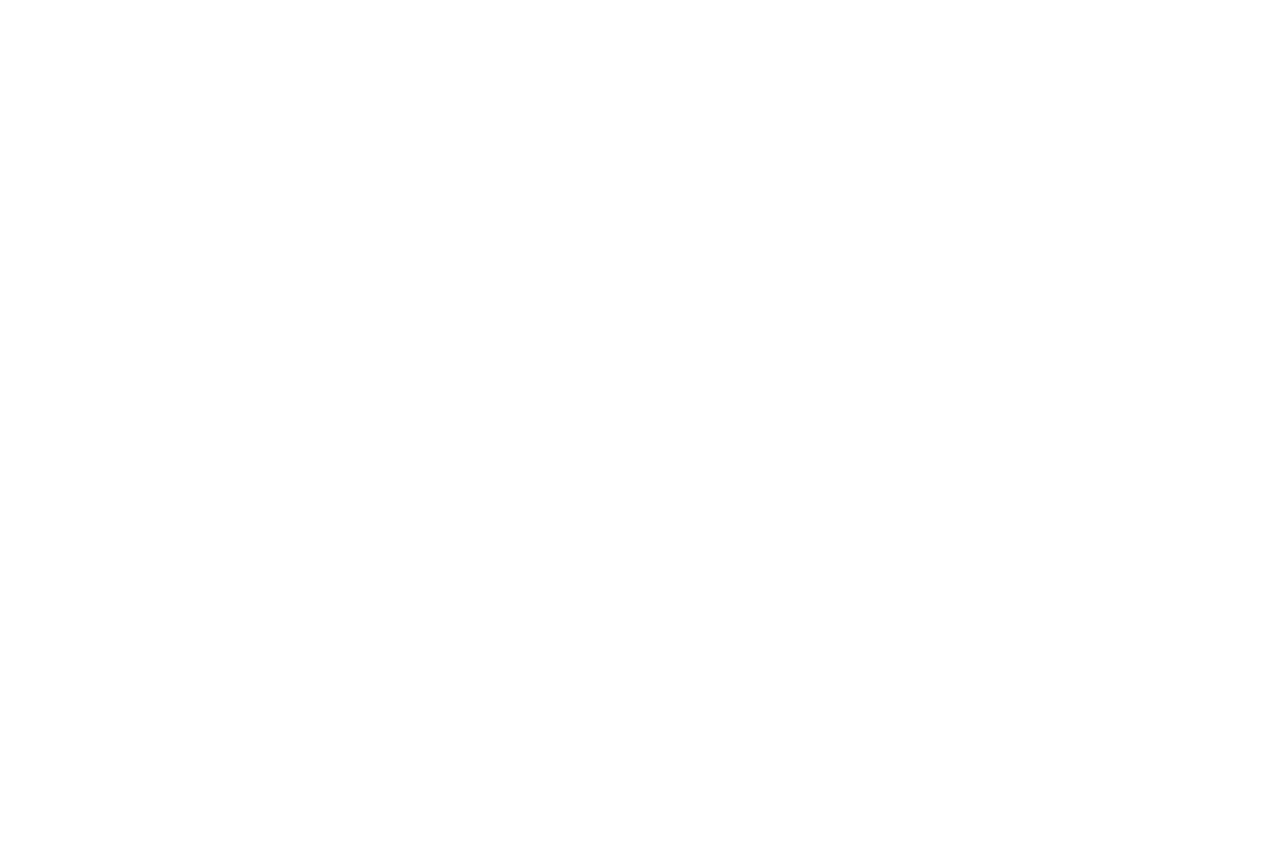
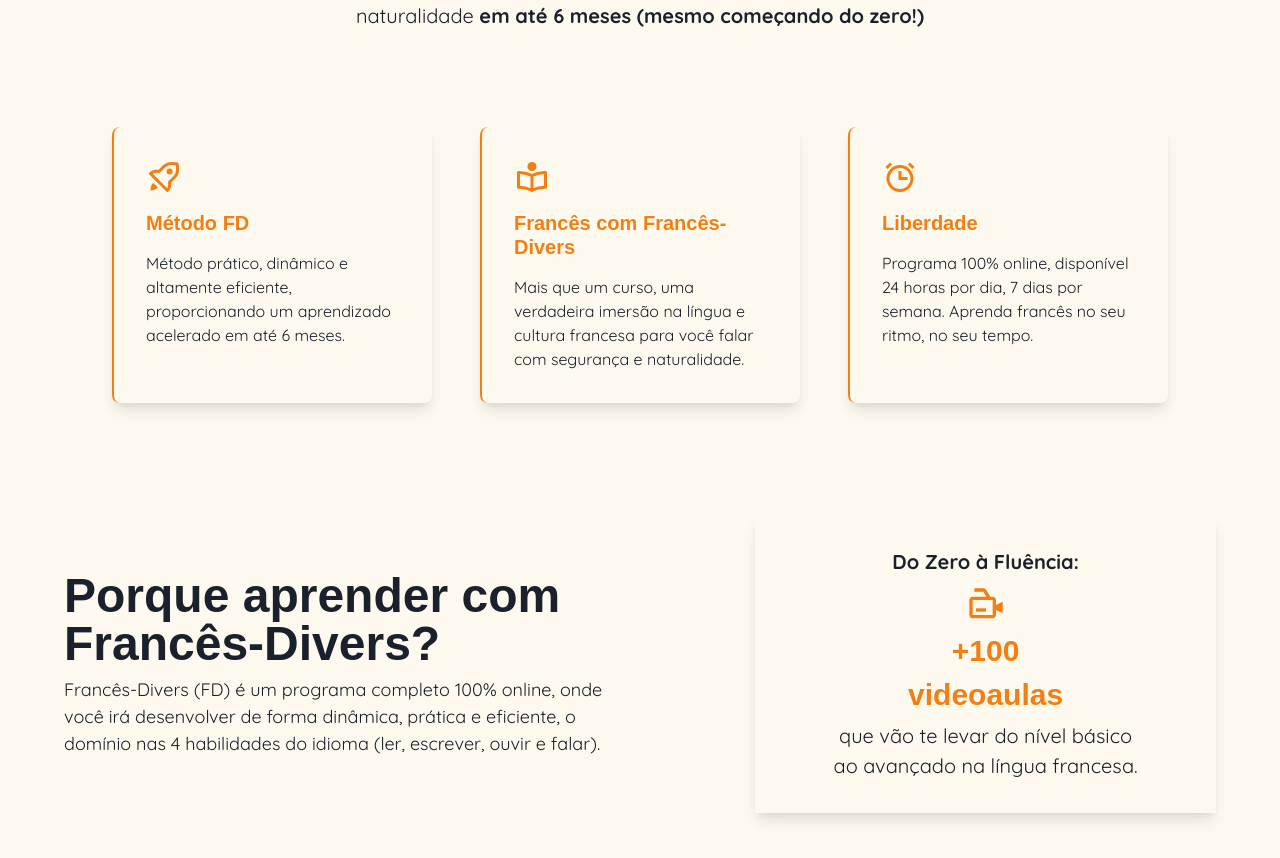
Before and after one commit to pedrollcopatti/frances-divers-lp, a Next.js app: page /do-zero-ao-avancado in a window 1280 px wide. Before the commit this address had no page. Shown: the part 440-1298 px from the top of the page. Before the commit the page ends 800 px from the top, so only its background shows below. Built offline with nearby package versions, Linux system fonts and the light colour scheme.

Commit message:
added lp

```diff
--- /dev/null
+++ b/src/components/lp/BulletItem.tsx
@@ -0,0 +1,30 @@
+import { Heading, Stack, Text } from "@chakra-ui/react";
+import { motion } from "framer-motion";
+import { IconType } from "react-icons";
+
+type BulletItemProps = {
+  title: string;
+  text: string;
+  Icon: IconType;
+};
+export default function BulletItem({ Icon, text, title }: BulletItemProps) {
+  const StackMotion = motion(Stack);
+  return (
+    <StackMotion
+      whileHover={{ x: 10, rotate: 5 }}
+      width="20rem"
+      spacing={4}
+      padding={8}
+      shadow="lg"
+      borderRadius="lg"
+      borderLeft={"2px"}
+      borderColor="orange.500"
+    >
+      <Icon color="#f37e11" size={36} />
+      <Heading textColor="orange.500" size="md">
+        {title}
+      </Heading>
+      <Text>{text}</Text>
+    </StackMotion>
+  );
+}
--- /dev/null
+++ b/src/pages/do-zero-ao-avancado/constants.ts
@@ -0,0 +1,19 @@
+import { BiBookReader, BiRocket, BiAlarm } from "react-icons/bi";
+
+export const bulletProps = [
+  {
+    Icon: BiRocket,
+    title: "Método FD",
+    text: "Método prático, dinâmico e altamente eficiente, proporcionando um aprendizado acelerado em até 6 meses.",
+  },
+  {
+    Icon: BiBookReader,
+    title: "Francês com Francês-Divers",
+    text: "Mais que um curso, uma verdadeira imersão na língua e cultura francesa para você falar com segurança e naturalidade.",
+  },
+  {
+    Icon: BiAlarm,
+    title: "Liberdade",
+    text: "Programa 100% online, disponível 24 horas por dia, 7 dias por semana. Aprenda francês no seu ritmo, no seu tempo.",
+  },
+];
--- /dev/null
+++ b/src/pages/do-zero-ao-avancado/index.tsx
@@ -0,0 +1,123 @@
+import {
+  Box,
+  Flex,
+  Grid,
+  Heading,
+  Spacer,
+  Stack,
+  Text,
+} from "@chakra-ui/react";
+import { motion } from "framer-motion";
+import Head from "next/head";
+import Image from "next/image";
+import { BiVideoRecording } from "react-icons/bi";
+import Nav from "../../components/homepage/jornada/Nav";
+import BulletItem from "../../components/lp/BulletItem";
+import { bulletProps } from "./constants";
+import atendimento from "../../assets/lp/atendimento.svg";
+import experiencia from "../../assets/lp/experiencia.svg";
+
+export default function Page() {
+  const HeadingMotion = motion(Heading);
+
+  return (
+    <>
+      <Head>
+        <title>Aprenda Francês - Francês Divers</title>
+        <meta
+          name="description"
+          content="Você que sempre sonhou em falar francês, e por vários motivos ainda não começou, aproveita essa oportunidade agora! Venha fazer parte do nosso curso FALANDO FRANCÊS."
+        />
+        <meta name="author" content="Frances Divers" />
+        <meta name="keywords" content="Next.JS, Typescript" />
+        <meta name="viewport" content="width=device-width, initial-scale=1" />
+        <meta httpEquiv="cache-control" content="public" />
+        <meta name="copyright" content="© 2022 Frances Divers" />
+        <meta name="generator" content="Next.JS" />
+        <meta name="rating" content="general" />
+        <link rel="icon" href="/favicon.ico" />
+      </Head>
+      <Flex
+        background={"#FDF9EE"}
+        direction="column"
+        align="center"
+        width="100%"
+      >
+        <Nav />
+        <Stack align="center" spacing="24" marginTop="7rem">
+          <Flex direction="column" align="center" width="60%">
+            <Heading size="4xl">DO ZERO AO</Heading>
+            <Heading size="4xl">AVANÇADO</Heading>
+            <Text marginTop={12} textAlign="center" fontSize="xl">
+              Um programa completo feito para você falar francês com segurança e
+              naturalidade{" "}
+              <strong>em até 6 meses (mesmo começando do zero!)</strong>
+            </Text>
+          </Flex>
+          <Stack direction="row" spacing={12}>
+            {bulletProps.map((item) => (
+              <BulletItem
+                key={item.title}
+                Icon={item.Icon}
+                text={item.text}
+                title={item.title}
+              />
+            ))}
+          </Stack>
+        </Stack>
+        <Flex width="90%" direction="row" marginTop="7rem" align="center">
+          <Stack width="50%">
+            <HeadingMotion
+              whileHover={{ color: ["#1B75B1", "#f37e11"] }}
+              size="2xl"
+            >
+              Porque aprender com Francês-Divers?
+            </HeadingMotion>
+            <Text fontSize="lg">
+              Francês-Divers (FD) é um programa completo 100% online, onde você
+              irá desenvolver de forma dinâmica, prática e eficiente, o domínio
+              nas 4 habilidades do idioma (ler, escrever, ouvir e falar).
+            </Text>
+          </Stack>
+          <Spacer />
+          <Stack
+            spacing={2}
+            paddingY={8}
+            shadow="lg"
+            width="40%"
+            align="center"
+            justify="center"
+          >
+            <Text fontSize="xl" fontWeight="bold">
+              Do Zero à Fluência:
+            </Text>
+            <BiVideoRecording color="#f37e11" size={40} />
+            <Heading size="lg" textColor="orange.500">
+              +100
+            </Heading>
+            <Heading size="lg" textColor="orange.500">
+              videoaulas
+            </Heading>
+            <Text fontSize="xl" textAlign="center" width="70%">
+              que vão te levar do nível básico ao avançado na língua francesa.
+            </Text>
+          </Stack>
+        </Flex>
+        <Flex width="90%" marginTop="5rem" align="center">
+          <Flex width="50%" align="center" justify="center">
+            <Image src={atendimento} alt="atendimento" />
+          </Flex>
+          <Stack width="50%" spacing={8}>
+            <Heading textColor="orange.500">
+              Acompanhamento Personalizado
+            </Heading>
+            <Text fontSize="large">
+              Suporte diário ao longo de toda a sua jornada de aprendizagem com
+              plantão de dúvidas e apoio pedagógico para você não perder tempo.
+            </Text>
+          </Stack>
+        </Flex>
+      </Flex>
+    </>
+  );
+}
```
Also changed, not shown: src/assets/lp/atendimento.svg (added), src/assets/lp/experiencia.svg (added).
